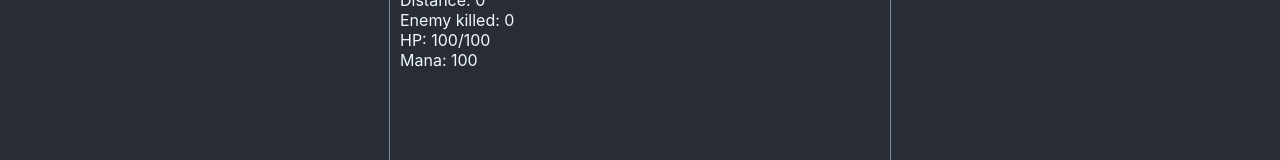
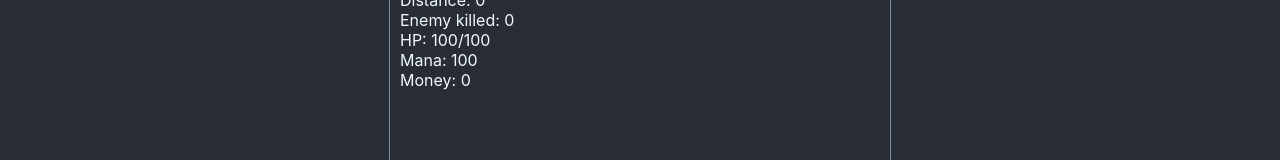
Before and after one commit to zhesha/potassium, a React (Create React App) app: page / in a window 1280 px wide. Shown: the part 261-421 px from the top of the page. Built offline with nearby package versions, Linux system fonts and the light colour scheme.

Commit message:
added money

```diff
--- a/src/Game/Game.ts
+++ b/src/Game/Game.ts
@@ -185,6 +185,8 @@ export const game: Game = {
         const item = this.loot.generate();
         if (item.type === InstantItemType.healing) {
             this.player.heal(item.hp!);
+        } else if (item.type === InstantItemType.money) {
+            this.player.money += item.money!;
         } else {
             this.player.inventory.backpack.add(item);
         }
@@ -196,6 +198,7 @@ export const game: Game = {
             hp: this.player.hp,
             maxHp: this.player.getMaxHp(),
             mana: this.player.mana,
+            money: this.player.money,
             enemyKilled: this.enemyKilledInRun,
         }
     },
--- a/src/Game/Player.ts
+++ b/src/Game/Player.ts
@@ -13,6 +13,8 @@ interface CharData {
 export interface Player {
     attackTimer: number,
     hp: number,
+    _money: number
+    money: number
     _mana: number,
     mana: number,
     getMaxHp(): number,
@@ -62,6 +64,14 @@ export function createPlayer (): Player {
         },
         set mana(val: number) {
             this._mana = val;
+            game.infoChangeHandler();
+        },
+        _money: 0,
+        get money() {
+            return this._money;
+        },
+        set money(val: number) {
+            this._money = val;
             game.infoChangeHandler();
         },
         experience: 0,
--- a/src/Game/Pocket.ts
+++ b/src/Game/Pocket.ts
@@ -4,7 +4,8 @@ export enum PocketItemType {
 }
 
 export enum InstantItemType {
-    healing
+    healing,
+    money
 }
 
 export interface PocketItem {
@@ -18,6 +19,7 @@ export interface InstantItem {
     name: string
     hp?: number
     mana?: number
+    money?: number
     type: InstantItemType
 }
 
--- a/src/Game/lootMap.ts
+++ b/src/Game/lootMap.ts
@@ -48,6 +48,11 @@ export const lootMap: LootMap = {
             name: 'healing 20',
             hp: 20,
             type: InstantItemType.healing,
+        },
+        {
+            name: 'money 10',
+            money: 10,
+            type: InstantItemType.money,
         }
     ],
     2: [
--- a/src/components/GamePage/Info/Info.tsx
+++ b/src/components/GamePage/Info/Info.tsx
@@ -7,6 +7,7 @@ export interface InfoData {
     hp: number
     maxHp: number
     mana: number
+    money: number
     enemyKilled: number
 }
 
@@ -22,5 +23,6 @@ export function Info() {
         <div>Enemy killed: {info.enemyKilled}</div>
         <div>HP: {info.hp}/{info.maxHp}</div>
         <div>Mana: {info.mana}</div>
+        <div>Money: {info.money}</div>
     </div>
 }
```
Also changed, not shown: 1 other file (tests, documents, lock files or other folders).
